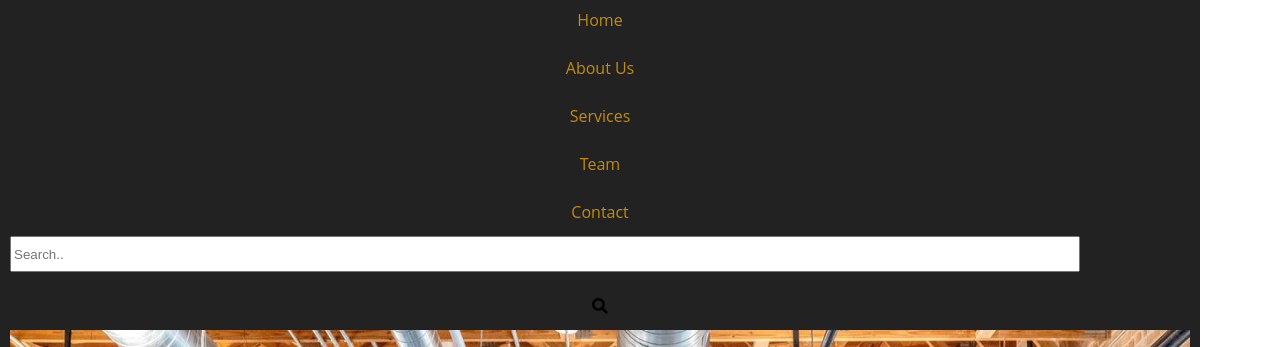
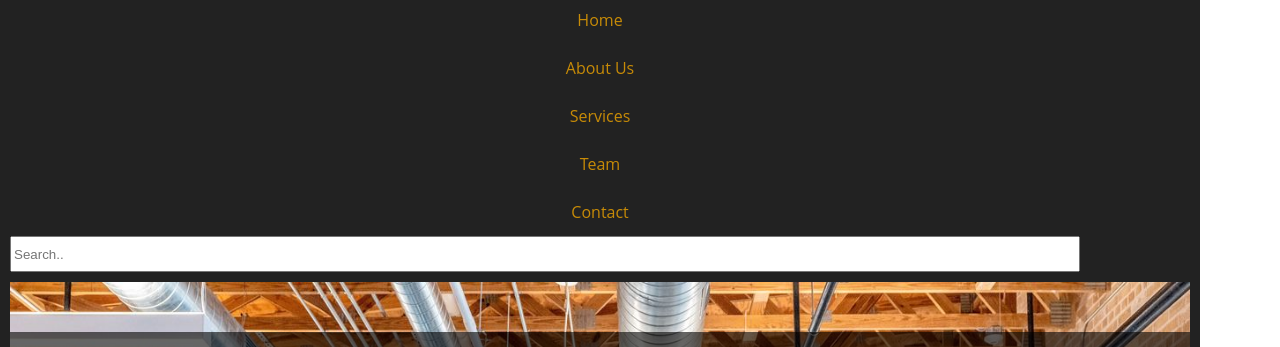
Before and after one commit to vill0393/vill0393.github.io, a plain HTML site: page final-project/index.html in a window 1280 px wide. Shown: the part 133-480 px from the top of the page. Drawn offline with Linux system fonts and the light colour scheme.

Commit message:
delete zoom icon

```diff
--- a/final-project/index.html
+++ b/final-project/index.html
@@ -24,7 +24,7 @@
                     <li><a href="#">Team</a></li>
                     <li><a href="#">Contact</a></li>
                 </ul>
-                <input type="text" id="search" name="search" placeholder="Search.."> <i class="icon icon-zoom"></i> <!-- Search bar -->
+                <input type="text" id="search" name="search" placeholder="Search.."><!-- Search bar -->
             </nav>
 
         <div class="overlaycontainer">
```
